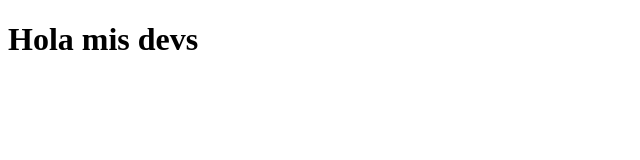
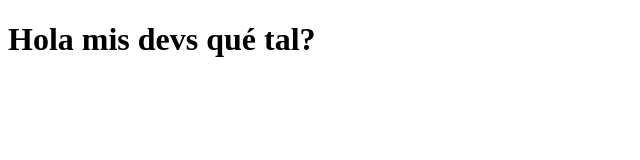
Before and after one commit to CarlosDiazGirol/prueba-creacion-proyecto, a plain HTML site: page index.html in a window 1280 px wide. Shown: the whole page, without its empty margins (0-640 px from the left). Drawn offline with Linux system fonts and the light colour scheme.

Commit message:
Nuevos elementos

```diff
--- a/index.html
+++ b/index.html
@@ -6,6 +6,6 @@
   <title>Document</title>
 </head>
 <body>
-  <h1>Hola mis devs</h1>
+  <h1>Hola mis devs qué tal?</h1>
 </body>
 </html>
```
Also changed, not shown: 1 other file.
